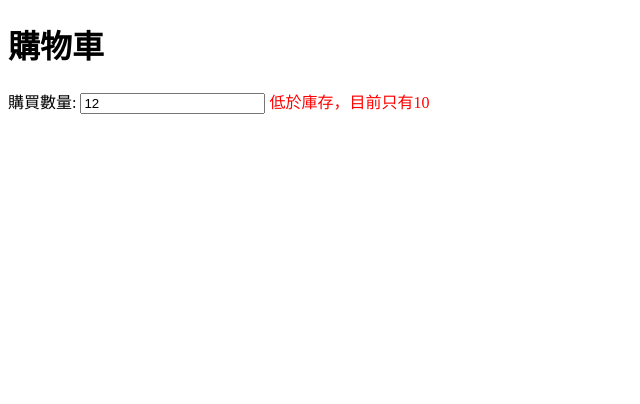
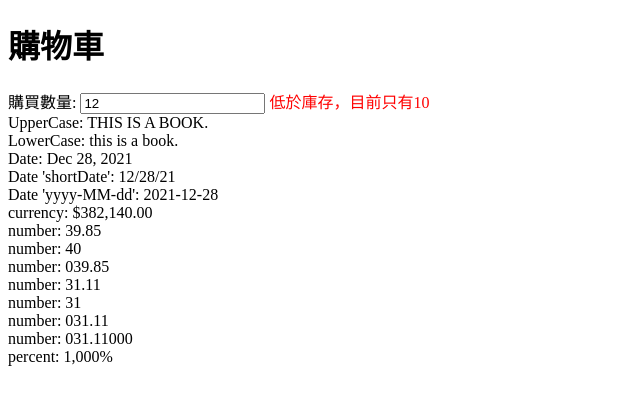
Before and after one commit to ZihLiangLin/Angular, an Angular app in the folder mydemo/u2247ws/: page / in a window 1280 px wide. Shown: the top 404 px of the page, without its empty margins (0-640 px from the left). Built offline with nearby package versions, Linux system fonts and the light colour scheme.

Commit message:
add pipe

```diff
--- a/mydemo/u2247ws/projects/mod05/src/app/app.component.html
+++ b/mydemo/u2247ws/projects/mod05/src/app/app.component.html
@@ -11,3 +11,19 @@
     目前庫存量足夠
   </span>
 </app-check-stock>
+
+
+<div>UpperCase: {{ vString | uppercase }}</div>
+<div>LowerCase: {{ vString | lowercase }}</div>
+<div>Date: {{ vDate | date }}</div>
+<div>Date 'shortDate': {{ vDate | date: 'shortDate' }}</div>
+<div>Date 'yyyy-MM-dd': {{ vDate | date: 'yyyy-MM-dd' }}</div>
+<div>currency: {{vMoney | currency}}</div>
+<div>number: {{vNumber | number}}</div>
+<div>number: {{vNumber | number:'1.0-0'}}</div>
+<div>number: {{vNumber | number:'3.1-5'}}</div>
+<div>number: {{vNumber2 | number}}</div>
+<div>number: {{vNumber2 | number:'1.0-0'}}</div>
+<div>number: {{vNumber2 | number:'3.1-5'}}</div>
+<div>number: {{vNumber2 | number:'3.5-5'}}</div>
+<div>percent: {{vPercent | percent}}</div>
--- a/mydemo/u2247ws/projects/mod05/src/app/app.component.ts
+++ b/mydemo/u2247ws/projects/mod05/src/app/app.component.ts
@@ -14,6 +14,13 @@ export class AppComponent {
   Qty: number = 12;
   Stock: number = 10;
 
+  vDate = new Date();
+  vString = "This is a book.";
+  vMoney = 382140;
+  vNumber = 39.85;
+  vNumber2 = 31.11;
+  vPercent = 10;
+
   ngAfterViewInit(){
     console.log(this.h1.nativeElement);
     console.log("ngAfterViewInit : ", this.checkStock);
```
